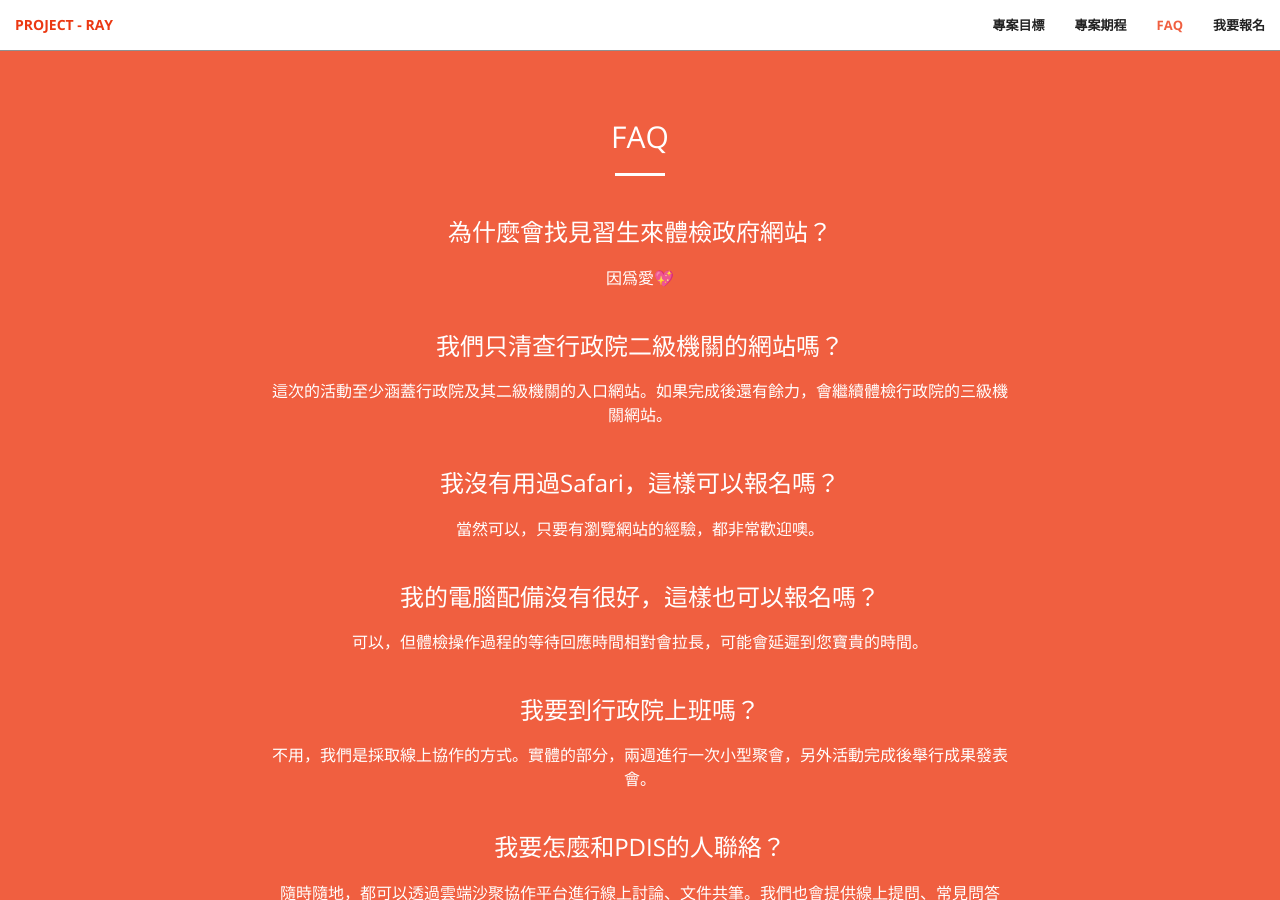
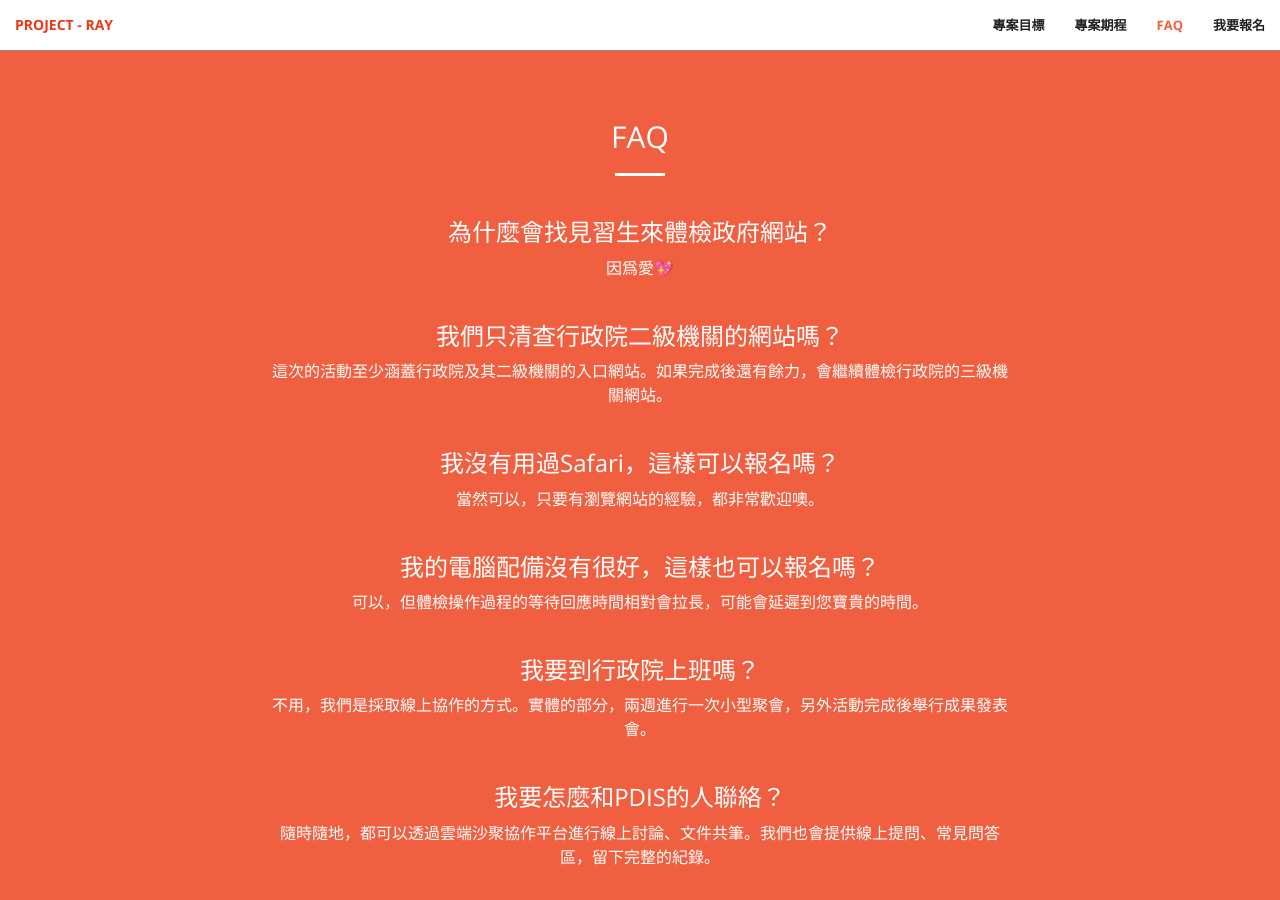
Before and after one commit to PDIS/ray2018, a Jekyll site: the page built from docs/index.html, in a window 1280 px wide and 900 px high, scrolled down 2448 px. Built offline with Jekyll 4.4.1, drawn with Linux system fonts in a browser that asks for light colours.

Commit message:
移除 markdownify  外面的 p

```diff
--- a/docs/_includes/FAQ.html
+++ b/docs/_includes/FAQ.html
@@ -11,9 +11,7 @@
 
                 {% for qa in site.data.faq%}
                 <h3 class="section-heading">{{qa.q}}</h3>
-                <p class="text-faded">
-                    {{qa.a|markdownify}}
-                </p>
+                {{qa.a|markdownify}}
                 <hr> {% endfor %}
                 <a class="edit" href="{{site.github.repository_url}}/edit/master/docs/_data/faq.json">
                     <i class="fa fa-edit wow bounceIn text-default" data-wow-delay=".3s"></i>edit FAQ
```
